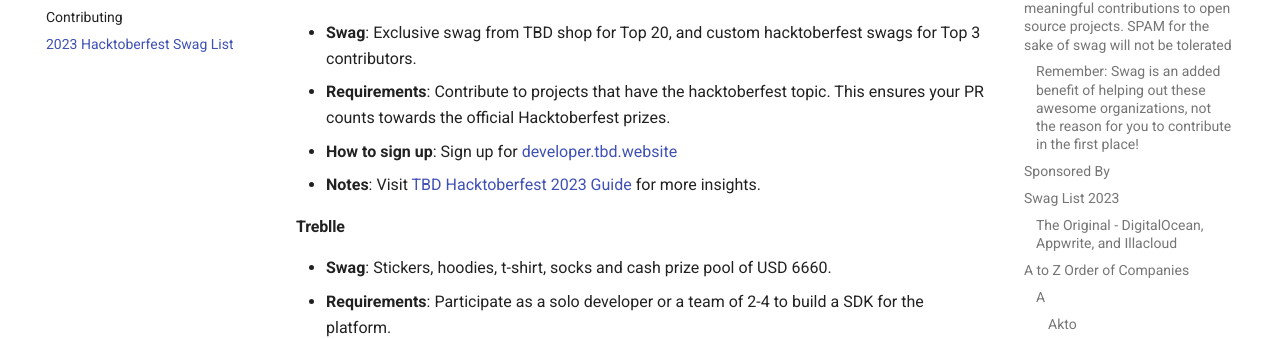
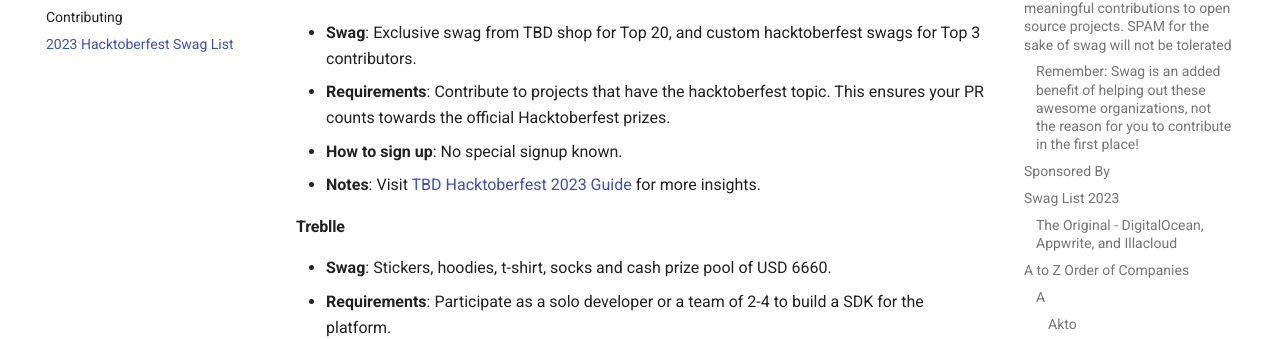
Before and after one commit to crweiner/hacktoberfest-swag-list, an MkDocs documentation site: the page built from docs/list.md, in a window 1280 px wide and 900 px high, scrolled down 16328 px. Shown: the part 118-457 px from the top of the window. Built offline with MkDocs 1.6.1 and Material for MkDocs 9.7.7, drawn with Linux system fonts in a browser that asks for light colours; plug-ins that fetch from the network failed and are left out; comment, search, counter and statistics services are not loaded.

Commit message:
Update list.md

```diff
--- a/docs/list.md
+++ b/docs/list.md
@@ -536,7 +536,7 @@
 
 - **Swag**: Exclusive swag from TBD shop for Top 20, and custom hacktoberfest swags for Top 3 contributors.
 - **Requirements**: Contribute to projects that have the hacktoberfest topic. This ensures your PR counts towards the official Hacktoberfest prizes.
-- **How to sign up**: Sign up for [developer.tbd.website](https://github.com/TBD54566975/developer.tbd.website)
+- **How to sign up**: No special signup known.
 - **Notes**: Visit [TBD Hacktoberfest 2023 Guide](https://dev.to/tbdevs/preptember-diaries-gearing-up-for-hacktoberfest-2023-8o2) for more insights.
 
 #### **Treblle**
```
